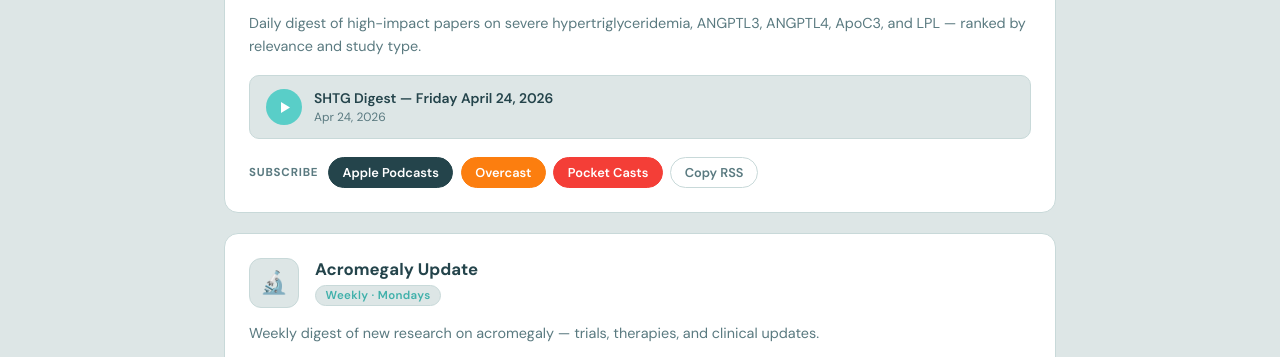
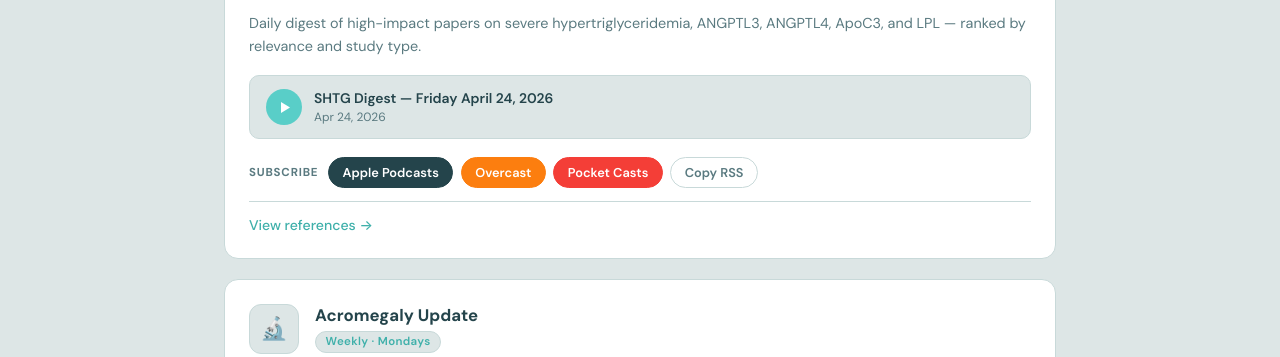
Before and after one commit to d26qmx46pp-gif/MAREA_SHTG_DAILY, a plain HTML site: page index.html in a window 1280 px wide. Shown: the part 443-800 px from the top of the page. Drawn offline with Linux system fonts and the light colour scheme.

Commit message:
Add per-show References link in each show card

```diff
--- a/index.html
+++ b/index.html
@@ -503,6 +503,9 @@
         <a class="btn btn-overcast" href="overcast://x-callback-url/add?url=${encodeURIComponent(show.feedUrl)}">Overcast</a>
         <a class="btn btn-pocketcasts" href="pktc://subscribe/${encodeURIComponent(show.feedUrl)}">Pocket Casts</a>
         <button class="btn btn-rss" onclick="copyToClipboard('${show.feedUrl}', this)">Copy RSS</button>
+      </div>
+      <div class="references-row" style="margin-top:0.85rem;padding-top:0.85rem;border-top:1px solid var(--border);font-size:0.88rem">
+        <a href="references.html#show-${show.slug}" style="color:var(--teal-dark);text-decoration:none;font-weight:500">View references →</a>
       </div>`;
     grid.appendChild(card);
 
```
